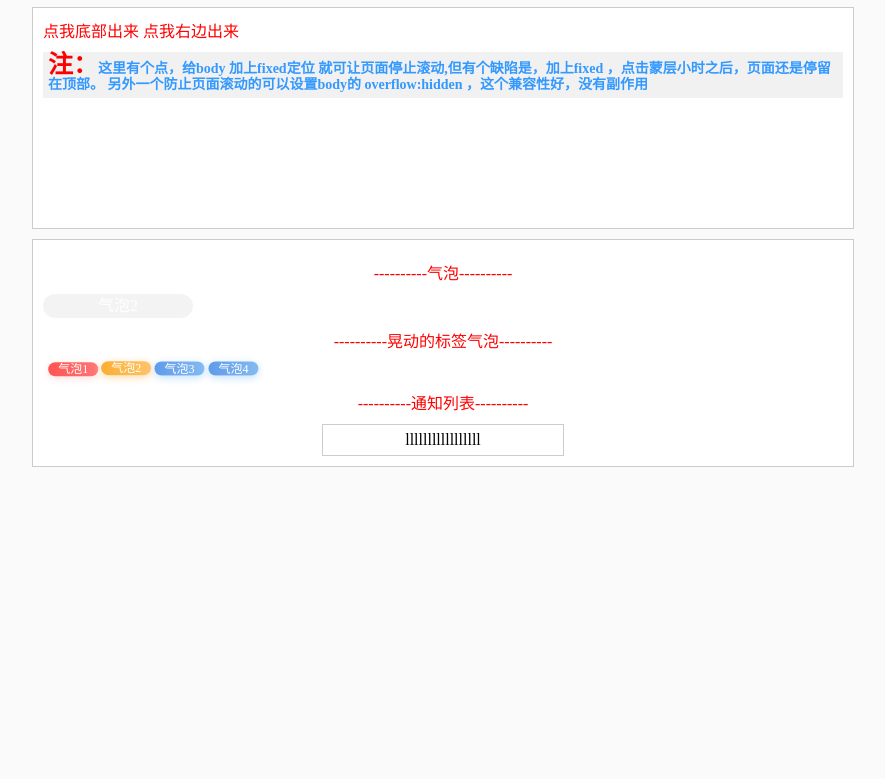
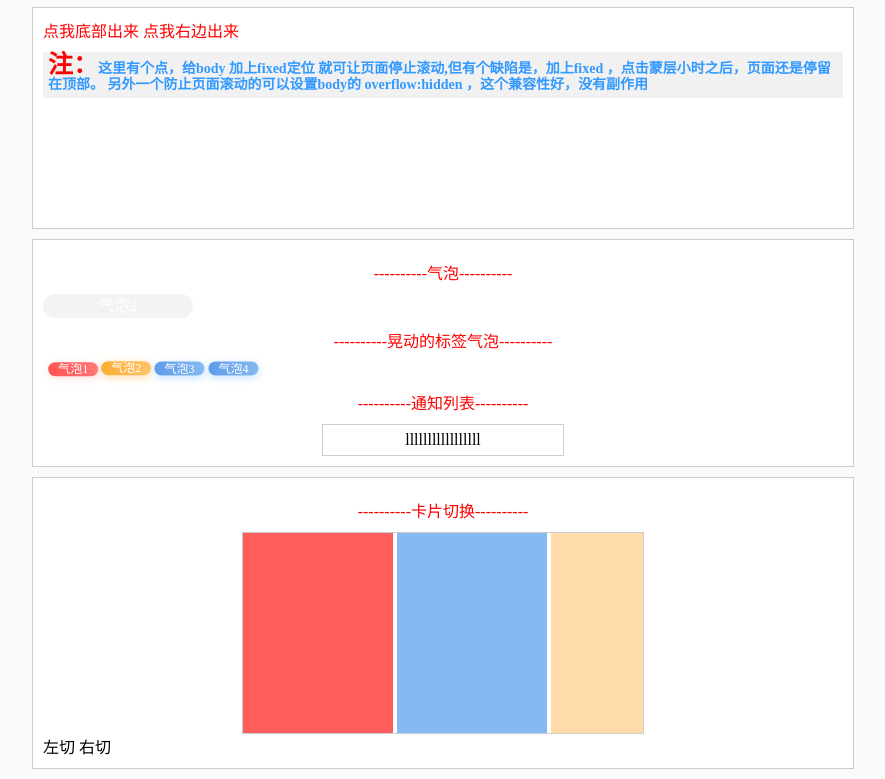
Before and after one commit to wsp971/mobilPageBuild, a website: page html/src/practice/animation.html in a window 1280 px wide. Shown: the part 1093-1872 px from the top of the page, without its empty margins (197-1082 px from the left). Before the commit the page ends 1570 px from the top, so only its background shows below. Drawn offline with nearby package versions, Linux system fonts and the light colour scheme; files that its build step writes are made by us from their sources.

Commit message:
gulp-commitWed Apr 11 2018 01:00:35 GMT+0800 (CST)
gulp-task

```diff
--- a/html/src/practice/animation.html
+++ b/html/src/practice/animation.html
@@ -82,6 +82,22 @@
 
         </div>
 
+    </div>
+
+    <div class="wrapper">
+        <p class="doc">卡片切换</p>
+        <div class="cardContainer">
+            <div class="list">
+                <div class="card red"></div>
+                <div class="card blue curr"></div>
+                <div class="card yellow"></div>
+            </div>
+        </div>
+
+        <div class="operate">
+            <span class="button" onclick="goLeft()">左切</span>
+            <span class="button" onclick="goRight()">右切</span>
+        </div>
     </div>
 
 
@@ -186,26 +202,52 @@
 
 
     <script>
-
-
         tongzhi();
         function tongzhi(){
         	var tongzhiContainer = document.querySelector(".listContainer .list");
         	var childrenlen = tongzhiContainer.children.length;
             var height = tongzhiContainer.firstElementChild.offsetHeight;
+            var clonefirstChild = tongzhiContainer.firstElementChild.cloneNode(true);
+            tongzhiContainer.appendChild(clonefirstChild);
             var translatey = 0;
             setInterval(function(){
             	translatey +=height;
             	if(translatey > childrenlen * height){
             		translatey = 0;
+            		tongzhiContainer.style.cssText = "transition:null;translate3d(0,0,0)";
+                }else{
+            		tongzhiContainer.style.cssText = "transform:translate3d(0,"+ -translatey +"px , 0)" + "; transition: transform .5s ease-in-out";
                 }
-            	tongzhiContainer.style.transform = "translate3d(0,"+ -translatey +"px , 0)";
             },1500);
 
         }
     </script>
 
 
+    <script>
+
+	    function goLeft(){
+            var card = document.querySelector(".cardContainer .list .card");
+            var width = card.offsetWidth;
+            var list = document.querySelector(".cardContainer .list");
+            list.style.transform = "translate3d("+ -width+"px,0,0)";
+
+
+
+        }
+        function goRight(){
+
+        }
+
+        function cardList(){
+        	var cardlist = document.querySelector(".cardContainer");
+
+        }
+
+
+    </script>
+
+
 
 </body>
 </html>
--- a/sass/practice/animation.scss
+++ b/sass/practice/animation.scss
@@ -183,27 +183,53 @@ div.listContainer{
     overflow: hidden;
     border: 1px solid $grey;
     .list{
-        transition: transform .5s ease-in-out;
+        //transition: transform .5s ease-in-out;
         .item{
             text-align: center;
             height: 100%;
             margin: 0 20px;
-            &.show{
-                animation: showlist 2s linear ;
+        }
+    }
+}
+
+div.cardContainer{
+    width: 400px;
+    height: 200px;
+    border: 1px solid #ccc;
+    margin: auto;
+    overflow: hidden;
+    .list{
+        width: 1000px;
+        transition: transform .5s ease-in-out;
+        .card{
+            display: inline-block;
+            height: 200px;
+            width: 150px;
+            &.blue{
+                background: #84baf1;
+            }
+            &.yellow{
+                background: #ffdba9;
+            }
+            &.red{
+                background: #ff5c5c;
+            }
+            &.curr{
+                animation: scal .5s ease-in-out;
+                @at-root {
+                    @keyframes scal{
+                        0%{
+                            transform: scale(0);
+                        }
+                        100%{
+                            transform: scale(1);
+                        }
+                    }
+                }
             }
         }
     }
 
-    //@at-root {
-    //    @keyframes showlist{
-    //        0%{
-    //            transform: translate3d(0,100%,0);
-    //        }
-    //        100%{
-    //            transform: translate3d(0,-100%,0);
-    //        }
-    //    }
-    //}
 
 }
 
```
